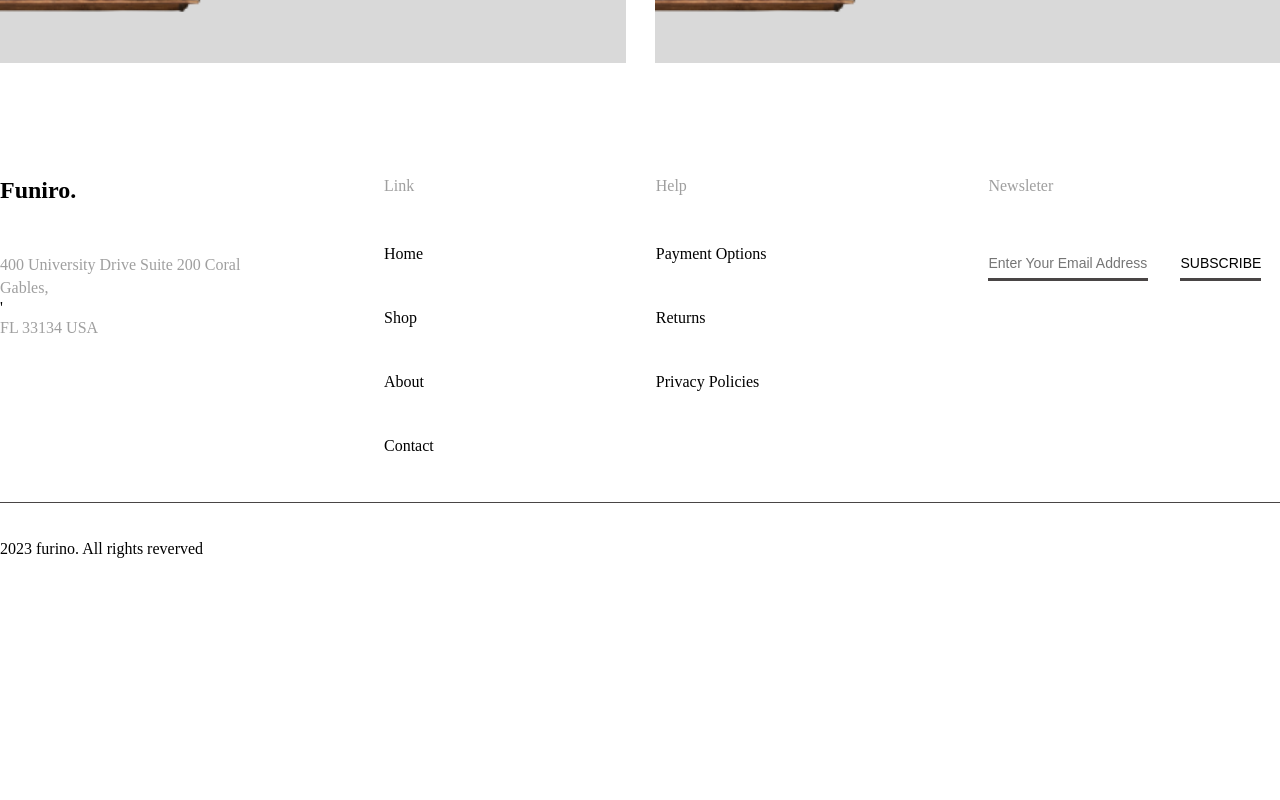
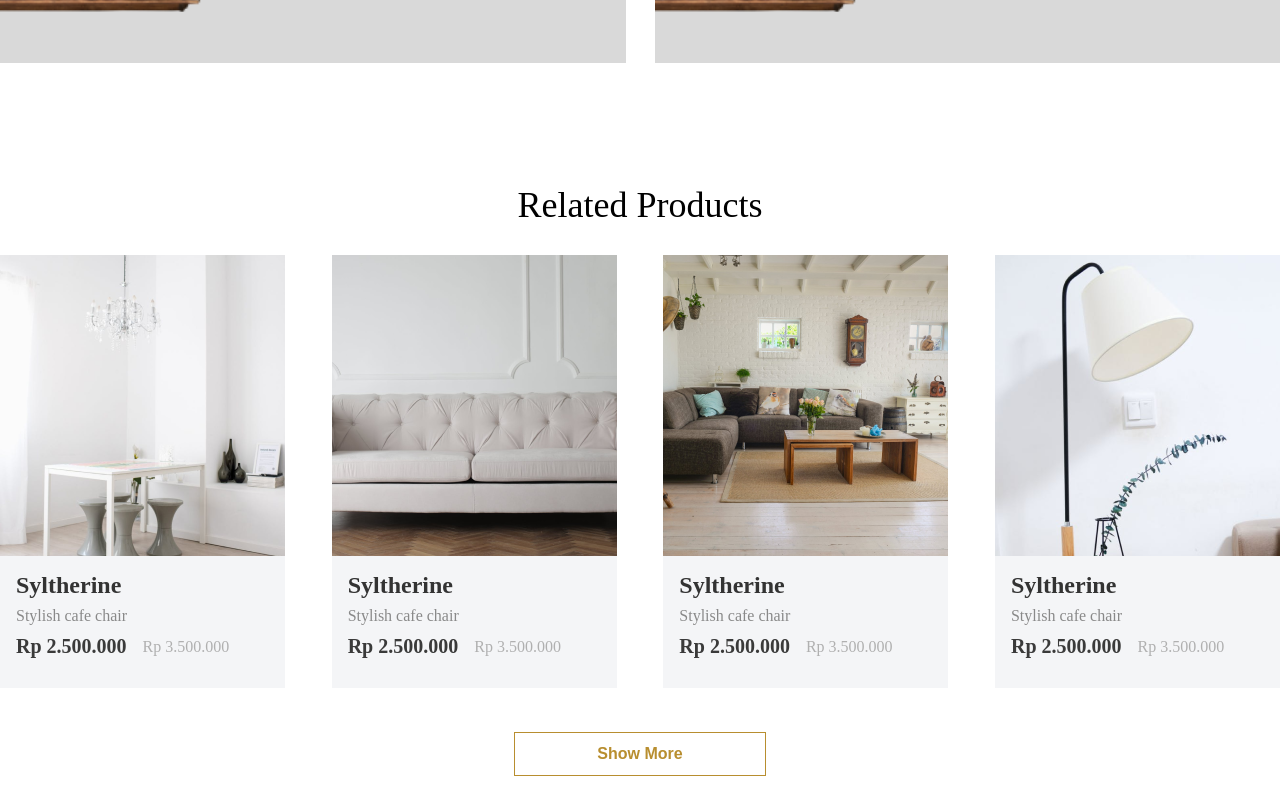
Before and after one commit to yeasin5060/Furniro-eCommerce-frontend, a React (Vite) app: page /singleproduct in a window 1280 px wide. Shown: the part 1620-2420 px from the top of the page. Before the commit the page ends 2216 px from the top, so only its background shows below. Built offline with nearby package versions, Linux system fonts and the light colour scheme.

Commit message:
sigle product page add relate product section

```diff
--- a/src/Pages/Sigleproduct/Singleproduct.jsx
+++ b/src/Pages/Sigleproduct/Singleproduct.jsx
@@ -2,6 +2,7 @@ import React from 'react'
 import Singleproductnav from './Signleproductnav/Singleproductnav'
 import Singleproductcontainer from './Singleproductcontainer/Singleproductcontainer'
 import Singleproductdescription from './Singleproductdescription/Singleproductdescription'
+import Singlerelatedproduct from './Singlerelatedproduct/Singlerelatedproduct'
 
 const Singleproduct = () => {
   return (
@@ -9,6 +10,7 @@ const Singleproduct = () => {
         <Singleproductnav/>
         <Singleproductcontainer/>
         <Singleproductdescription/>
+        <Singlerelatedproduct/>
     </>
   )
 }
--- /dev/null
+++ b/src/Pages/Sigleproduct/Singlerelatedproduct/Singlerelatedproduct.css
@@ -0,0 +1,42 @@
+#singlerelatedproduct{
+    background: #fff;
+    padding: 55px 0 104px 0;
+}
+
+.singlerelatedproduct-contant-wrapper{
+    text-align: center;
+}
+
+.singlerelatedproduct-contant-head{
+    font-size: 36px;
+    font-weight: 500;
+    text-transform: capitalize;
+    color: #000;
+}
+
+.singlerelatedproduct-box-flex{
+    display: flex;
+    align-items: center;
+    justify-content: space-between;
+    column-gap: 32px;
+    margin-top: 29px;
+}
+
+
+.singlerelatedproduct-btn-box{
+    display: flex;
+    align-items: center;
+    justify-content: center;
+    margin-top: 44px;
+}
+
+.singlerelatedproduct-btn{
+    padding: 12px 82px;
+    font-size: 16px;
+    font-weight: 600;
+    color: #B88E2F;
+    cursor: pointer;
+    border: 1px solid #B88E2F;
+    background: transparent;
+    text-transform: capitalize;
+}
--- /dev/null
+++ b/src/Pages/Sigleproduct/Singlerelatedproduct/Singlerelatedproduct.jsx
@@ -0,0 +1,83 @@
+import React from 'react'
+import Heading from '../../../Utils/Heading/Heading';
+import productone from '../../../images/productone.png';
+import producttwo from '../../../images/producttwo.png';
+import productthree from '../../../images/productthree.png';
+import productfour from '../../../images/productfour.png';
+import './Singlerelatedproduct.css'
+import { Link } from 'react-router-dom';
+
+
+let singlerelatedProductArray = [
+    {
+        id : 1 ,
+        name : "Syltherine",
+        pera : "Stylish cafe chair",
+        img : productone,
+        newprice : "Rp 2.500.000",
+        oldprice : "Rp 3.500.000"
+    },
+    {
+        id : 2,
+        name : "Syltherine",
+        pera : "Stylish cafe chair",
+        img : producttwo,
+        newprice : "Rp 2.500.000",
+        oldprice : "Rp 3.500.000"
+    },
+    {
+        id : 3 ,
+        name : "Syltherine",
+        pera : "Stylish cafe chair",
+        img : productthree,
+        newprice : "Rp 2.500.000",
+        oldprice : "Rp 3.500.000"
+    },
+    {
+        id : 4 ,
+        name : "Syltherine",
+        pera : "Stylish cafe chair",
+        img : productfour,
+        newprice : "Rp 2.500.000",
+        oldprice : "Rp 3.500.000"
+    }
+]
+
+const Singlerelatedproduct = () => {
+  return (
+    <section id = 'singlerelatedproduct'>
+        <div className='container'>
+            <div className='singlerelatedproduct-contant-wrapper'>
+                <Heading level='h2' text='Related Products' className='singlerelatedproduct-contant-head'/>
+                <div className="singlerelatedproduct-box-flex">
+                    {
+                        singlerelatedProductArray&&
+                        singlerelatedProductArray.map((items)=> (
+                           <Link to ='/singleproduct'>
+                                <div key={items.id} className='shopproduct-img-container'>
+                                    <div className='shopproduct-img-box'>
+                                        <img src={items.img} alt='not found' />
+                                    </div>
+                                    <div className='shopproduct-image-contant-box'>
+                                        <Heading level='h4' text={items.name} className='shopproduct-name'/>
+                                        <Heading level='h5' text={items.pera} className='shopproduct-pera'/>
+                                        <div className='shopproduct-price-box-flex'>
+                                            <Heading level='h5' text={items.newprice} className='shopproduct-newprice'/>
+                                            <Heading level='h5' text={items.oldprice} className='shopproduct-oldprice'/>
+                                        </div>
+                                    </div>
+                                </div>
+                           </Link>
+                        ))
+                    }
+                </div>
+                <div className='singlerelatedproduct-btn-box'>
+                    <button className='singlerelatedproduct-btn'>Show More</button>
+                </div>
+            </div>
+        </div>
+    </section>
+  )
+}
+
+export default Singlerelatedproduct
```
